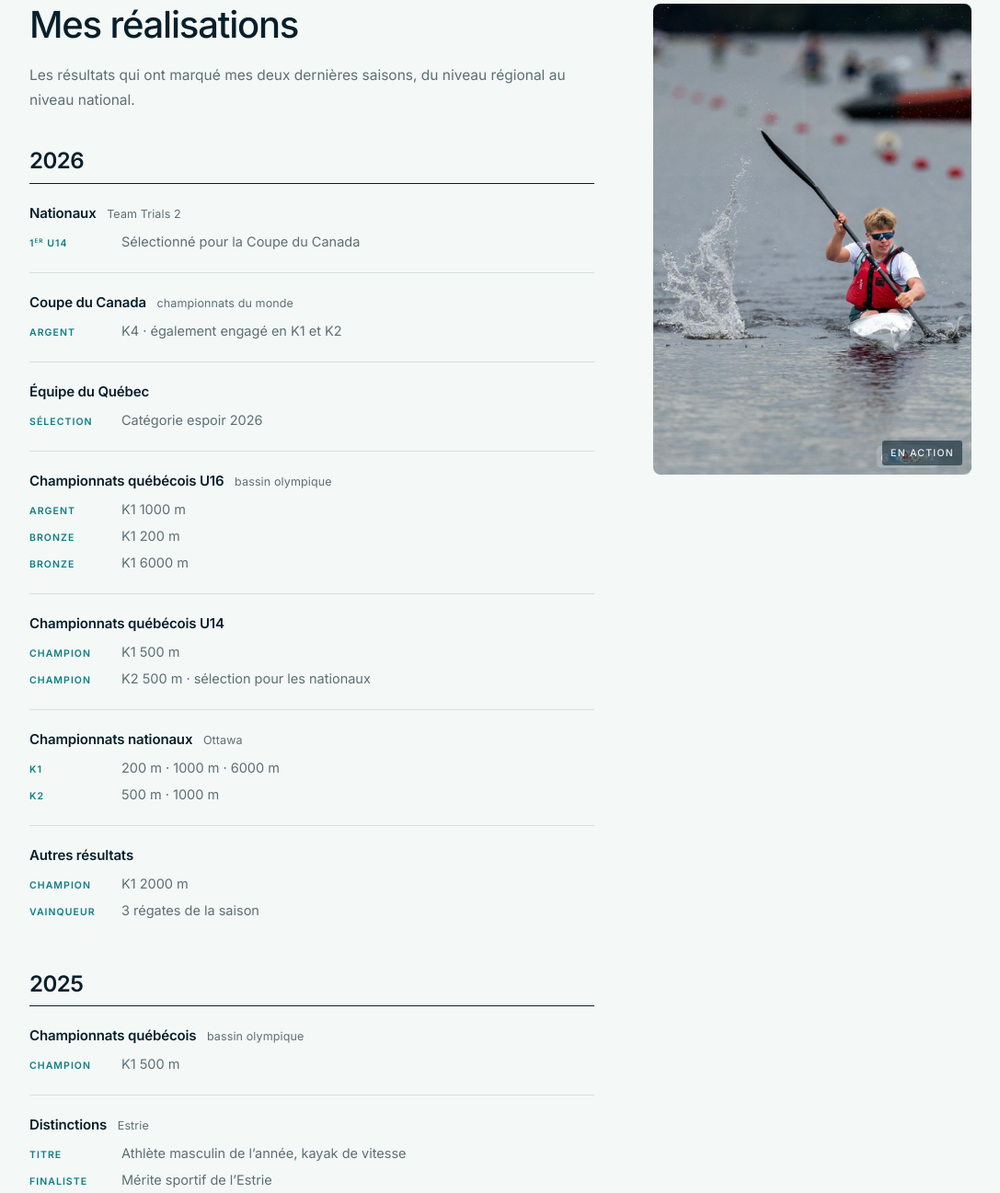
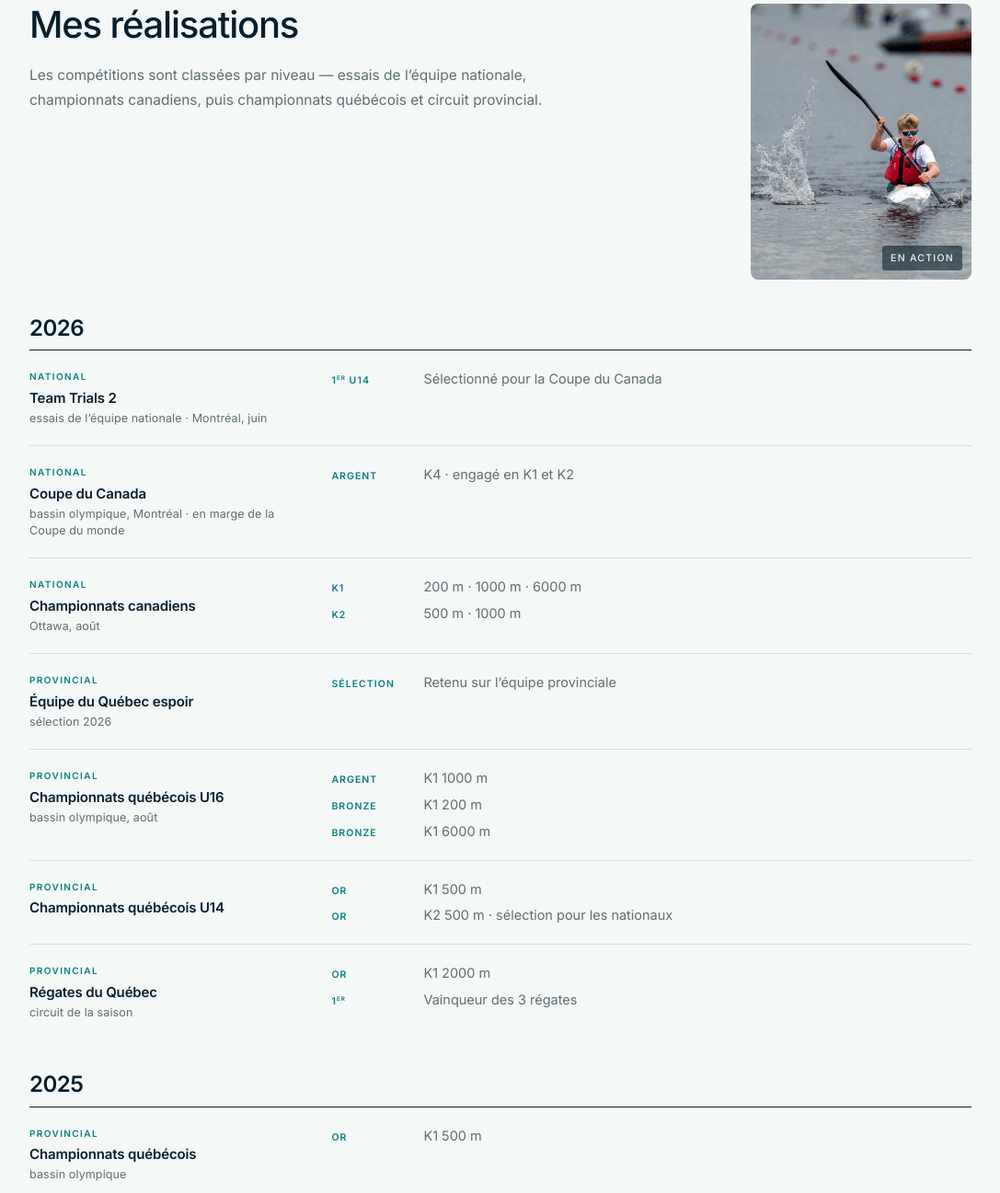
Before and after one commit to JupomIII/laurent-pomerleau, a plain HTML site: page index.html in a window 1280 px wide. Shown: the part 1494-2791 px from the top of the page at 92% size, without its empty margins (96-1183 px from the left). Drawn offline with Linux system fonts and the light colour scheme.

Commit message:
Réalisations classées par niveau de compétition
Chaque épreuve indique désormais son niveau (national, provincial, régional) et son contexte — essais de l'équipe nationale, Coupe du monde, lieu et mois — pour situer les résultats sans connaître le circuit.

```diff
--- a/index.html
+++ b/index.html
@@ -9,7 +9,7 @@
       content="Portfolio sportif — le parcours, les résultats et les photos d’un athlète de kayak de vitesse"
     />
     <title>Laurent Pomerleau — Kayak de vitesse</title>
-    <link rel="stylesheet" href="style.css?v=20" />
+    <link rel="stylesheet" href="style.css?v=21" />
   </head>
   <body>
     <header class="site-header" id="top">
@@ -65,19 +65,36 @@
       </section>
 
       <section class="section section-light" id="realisations">
-        <div class="wrap split">
-          <div class="split-copy reveal">
+        <div class="wrap">
+          <div class="results-head reveal">
+            <div class="results-intro">
               <h2>Mes réalisations</h2>
               <p class="intro">
-              Les résultats qui ont marqué mes deux dernières saisons, du niveau régional au niveau
-              national.
+                Les compétitions sont classées par niveau — essais de l’équipe nationale, championnats
+                canadiens, puis championnats québécois et circuit provincial.
               </p>
+            </div>
+            <figure class="head-photo">
+              <img
+                src="assets/photos/action.jpeg"
+                alt="Laurent Pomerleau en sprint, pagaie en main et gerbe d’eau autour du kayak"
+                loading="lazy"
+              />
+              <figcaption>en action</figcaption>
+            </figure>
+          </div>
 
             <div class="season">
               <p class="season-year">2026</p>
 
               <div class="race">
-                <h3>Nationaux <span>Team Trials 2</span></h3>
+                <div class="race-label">
+                  <p class="tier">National</p>
+                  <h3>
+                    Team Trials 2
+                    <span>essais de l’équipe nationale · Montréal, juin</span>
+                  </h3>
+                </div>
                 <ul>
                   <li>
                     <span class="mark">1<sup>er</sup> U14</span>
@@ -87,21 +104,44 @@
               </div>
 
               <div class="race">
-                <h3>Coupe du Canada <span>championnats du monde</span></h3>
+                <div class="race-label">
+                  <p class="tier">National</p>
+                  <h3>
+                    Coupe du Canada
+                    <span>bassin olympique, Montréal · en marge de la Coupe du monde</span>
+                  </h3>
+                </div>
                 <ul>
-                  <li><span class="mark">Argent</span><span>K4 · également engagé en K1 et K2</span></li>
+                  <li><span class="mark">Argent</span><span>K4 · engagé en K1 et K2</span></li>
                 </ul>
               </div>
 
               <div class="race">
-                <h3>Équipe du Québec</h3>
+                <div class="race-label">
+                  <p class="tier">National</p>
+                  <h3>Championnats canadiens <span>Ottawa, août</span></h3>
+                </div>
                 <ul>
-                  <li><span class="mark">Sélection</span><span>Catégorie espoir 2026</span></li>
+                  <li><span class="mark">K1</span><span>200 m · 1000 m · 6000 m</span></li>
+                  <li><span class="mark">K2</span><span>500 m · 1000 m</span></li>
                 </ul>
               </div>
 
               <div class="race">
-                <h3>Championnats québécois U16 <span>bassin olympique</span></h3>
+                <div class="race-label">
+                  <p class="tier">Provincial</p>
+                  <h3>Équipe du Québec espoir <span>sélection 2026</span></h3>
+                </div>
+                <ul>
+                  <li><span class="mark">Sélection</span><span>Retenu sur l’équipe provinciale</span></li>
+                </ul>
+              </div>
+
+              <div class="race">
+                <div class="race-label">
+                  <p class="tier">Provincial</p>
+                  <h3>Championnats québécois U16 <span>bassin olympique, août</span></h3>
+                </div>
                 <ul>
                   <li><span class="mark">Argent</span><span>K1 1000 m</span></li>
                   <li><span class="mark">Bronze</span><span>K1 200 m</span></li>
@@ -110,29 +150,27 @@
               </div>
 
               <div class="race">
+                <div class="race-label">
+                  <p class="tier">Provincial</p>
                   <h3>Championnats québécois U14</h3>
+                </div>
                 <ul>
-                  <li><span class="mark">Champion</span><span>K1 500 m</span></li>
+                  <li><span class="mark">Or</span><span>K1 500 m</span></li>
                   <li>
-                    <span class="mark">Champion</span>
+                    <span class="mark">Or</span>
                     <span>K2 500 m · sélection pour les nationaux</span>
                   </li>
                 </ul>
               </div>
 
               <div class="race">
-                <h3>Championnats nationaux <span>Ottawa</span></h3>
+                <div class="race-label">
+                  <p class="tier">Provincial</p>
+                  <h3>Régates du Québec <span>circuit de la saison</span></h3>
+                </div>
                 <ul>
-                  <li><span class="mark">K1</span><span>200 m · 1000 m · 6000 m</span></li>
-                  <li><span class="mark">K2</span><span>500 m · 1000 m</span></li>
-                </ul>
-              </div>
-
-              <div class="race">
-                <h3>Autres résultats</h3>
-                <ul>
-                  <li><span class="mark">Champion</span><span>K1 2000 m</span></li>
-                  <li><span class="mark">Vainqueur</span><span>3 régates de la saison</span></li>
+                  <li><span class="mark">Or</span><span>K1 2000 m</span></li>
+                  <li><span class="mark">1<sup>er</sup></span><span>Vainqueur des 3 régates</span></li>
                 </ul>
               </div>
             </div>
@@ -141,14 +179,20 @@
               <p class="season-year">2025</p>
 
               <div class="race">
+                <div class="race-label">
+                  <p class="tier">Provincial</p>
                   <h3>Championnats québécois <span>bassin olympique</span></h3>
+                </div>
                 <ul>
-                  <li><span class="mark">Champion</span><span>K1 500 m</span></li>
+                  <li><span class="mark">Or</span><span>K1 500 m</span></li>
                 </ul>
               </div>
 
               <div class="race">
+                <div class="race-label">
+                  <p class="tier">Régional</p>
                   <h3>Distinctions <span>Estrie</span></h3>
+                </div>
                 <ul>
                   <li>
                     <span class="mark">Titre</span>
@@ -159,16 +203,6 @@
                 </ul>
               </div>
             </div>
-          </div>
-
-          <figure class="split-photo reveal">
-            <img
-              src="assets/photos/action.jpeg"
-              alt="Laurent Pomerleau en sprint, pagaie en main et gerbe d’eau autour du kayak"
-              loading="lazy"
-            />
-            <figcaption>en action</figcaption>
-          </figure>
         </div>
       </section>
 
--- a/style.css
+++ b/style.css
@@ -456,6 +456,41 @@ h2 {
   color: rgba(255, 255, 255, 0.92);
 }
 
+/* ---------- Réalisations ---------- */
+
+.results-head {
+  display: grid;
+  grid-template-columns: minmax(0, 1fr) 240px;
+  gap: clamp(24px, 4vw, 48px);
+  align-items: start;
+}
+
+.results-head .intro {
+  max-width: 560px;
+}
+
+.head-photo {
+  position: relative;
+  height: 300px;
+  border-radius: var(--radius);
+  overflow: hidden;
+}
+
+.head-photo figcaption {
+  position: absolute;
+  right: 10px;
+  bottom: 10px;
+  z-index: 2;
+  padding: 5px 9px;
+  border-radius: 3px;
+  background: rgba(7, 31, 43, 0.58);
+  font-size: 10.5px;
+  font-weight: 500;
+  letter-spacing: 0.12em;
+  text-transform: uppercase;
+  color: rgba(255, 255, 255, 0.92);
+}
+
 .timeline {
   margin-top: 34px;
   border-top: 1px solid var(--line-light);
@@ -509,13 +544,26 @@ h2 {
 }
 
 .race {
-  padding: 22px 0;
+  display: grid;
+  grid-template-columns: minmax(0, 290px) minmax(0, 1fr);
+  gap: clamp(16px, 3vw, 40px);
+  align-items: start;
+  padding: 20px 0;
   border-bottom: 1px solid var(--line-light);
 }
 
 .race:last-child {
   padding-bottom: 0;
   border-bottom: 0;
+}
+
+.tier {
+  margin: 0 0 5px;
+  font-size: 10px;
+  font-weight: 600;
+  letter-spacing: 0.14em;
+  text-transform: uppercase;
+  color: var(--teal);
 }
 
 .race h3 {
@@ -528,9 +576,11 @@ h2 {
 }
 
 .race h3 span {
-  margin-left: 8px;
+  display: block;
+  margin-top: 3px;
   font-size: 12.5px;
   font-weight: 400;
+  line-height: 1.45;
   letter-spacing: 0.01em;
   color: var(--muted-light);
 }
@@ -538,7 +588,6 @@ h2 {
 .race ul {
   display: grid;
   gap: 7px;
-  margin-top: 10px;
 }
 
 .race li {
@@ -953,6 +1002,19 @@ h2 {
     height: 340px;
   }
 
+  .results-head {
+    grid-template-columns: 1fr;
+  }
+
+  .head-photo {
+    height: 240px;
+  }
+
+  .race {
+    grid-template-columns: 1fr;
+    gap: 12px;
+  }
+
 }
 
 @media (max-width: 760px) {
@@ -1327,7 +1389,18 @@ h2 {
   }
 
   .race {
+    grid-template-columns: 40mm minmax(0, 1fr);
+    gap: 3mm;
     padding: 3mm 0;
+  }
+
+  .tier {
+    font-size: 6.5pt;
+    margin-bottom: 1mm;
+  }
+
+  .head-photo {
+    height: 30mm;
   }
 
   .race li {
```
Lines whose indentation alone changed are shown as unchanged.
